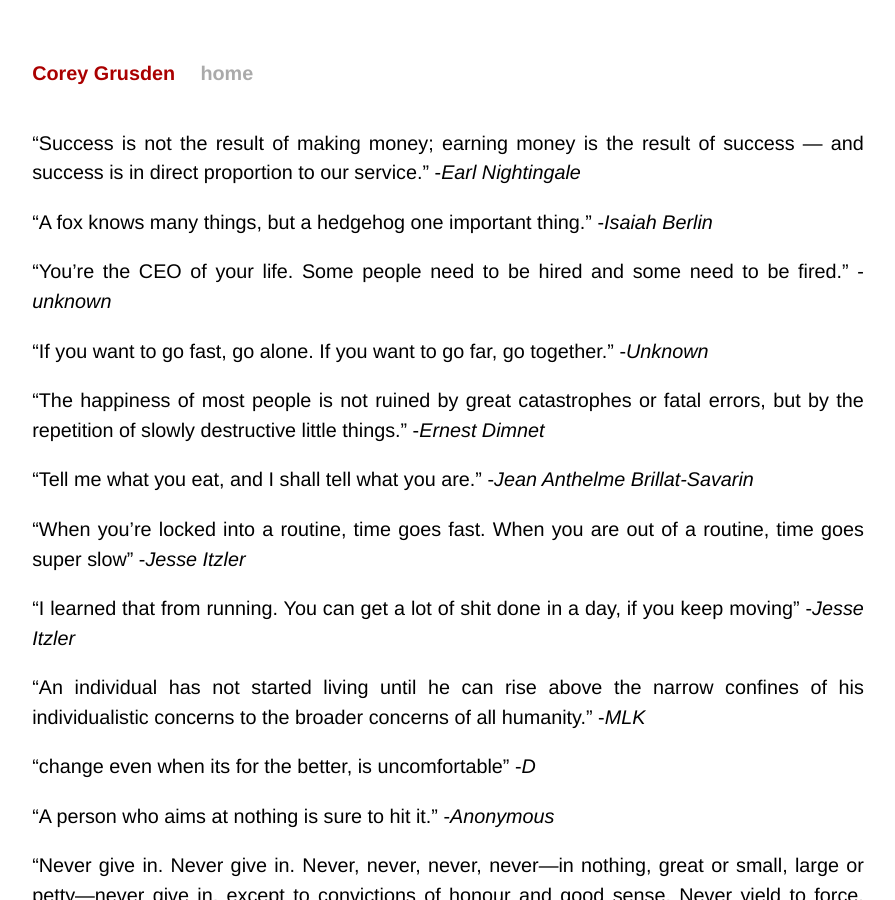
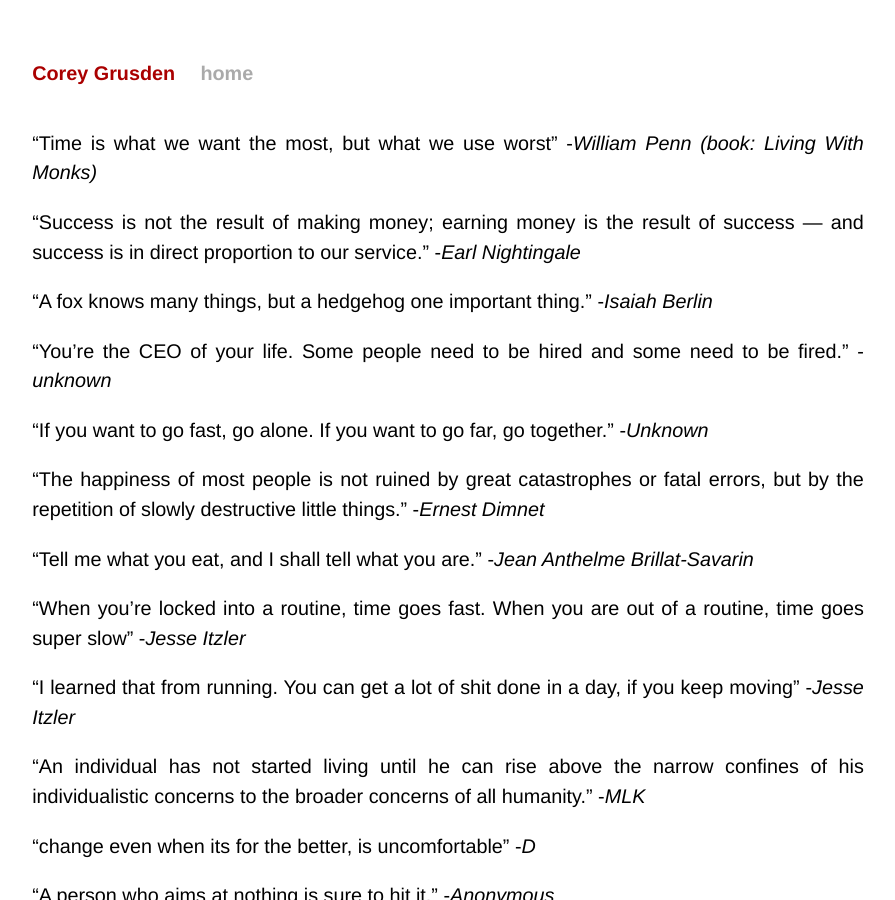
Before and after one commit to cgrusden/cgrusden.github.io, a Jekyll site: the page built from quotes.md, in a window 1280 px wide and 900 px high. Shown: the whole window, without its empty margins (192-1087 px from the left). Built offline with Jekyll 4.4.1, drawn with Linux system fonts in a browser that asks for light colours; our own code applies the rules of GitHub Pages for plain Markdown files.

Commit message:
Add quote from Living With Monks

```diff
--- a/_data/quotes.yml
+++ b/_data/quotes.yml
@@ -1,3 +1,6 @@
+- quote: 'Time is what we want the most, but what we use worst'
+  author: 'William Penn (book: Living With Monks)'
+
 - quote: 'Success is not the result of making money; earning money is the result of success — and success is in direct proportion to our service.'
   author: 'Earl Nightingale'
 
```
